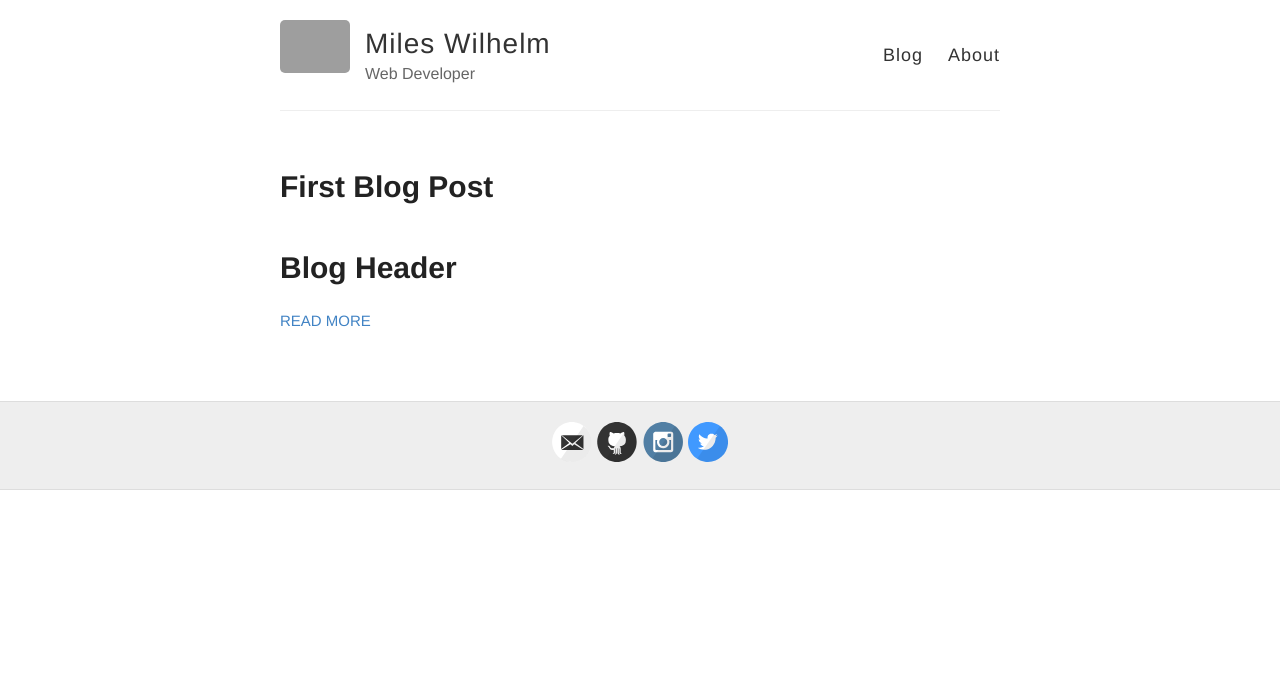
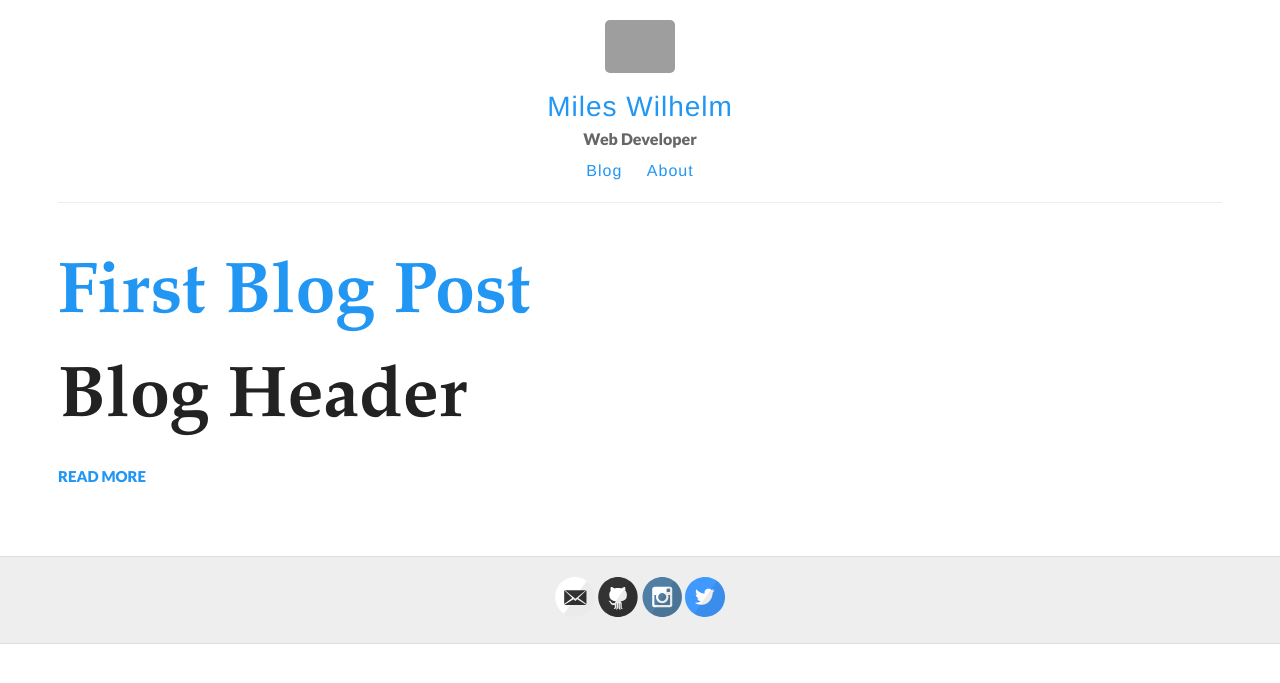
Before and after one commit to mileswilhelm/mileswilhelm.github.io, a Jekyll site: the page built from index.html, in a window 1280 px wide. Shown: the top 683 px of the page. Built offline with Jekyll 4.4.1, drawn with Linux system fonts in a browser that asks for light colours; some web fonts are replaced; grey boxes are pictures that could not be loaded.

Commit message:
adds ga, styling, other changes

```diff
--- a/_layouts/default.html
+++ b/_layouts/default.html
@@ -12,7 +12,9 @@
     <link rel="stylesheet" type="text/css" href="{{ site.baseurl }}/style.css" />
     <link rel="alternate" type="application/rss+xml" title="{{ site.name }} - {{ site.description }}" href="{{ site.baseurl }}/feed.xml" />
 
-    <!-- Created with Jekyll Now - http://github.com/barryclark/jekyll-now -->
+    <link href="https://fonts.googleapis.com/css?family=Lato:900|Source+Serif+Pro" rel="stylesheet">
+
+    {% include analytics.html %}
   </head>
 
   <body>
--- a/_sass/_variables.scss
+++ b/_sass/_variables.scss
@@ -4,7 +4,40 @@
 //
 
 // Colors
-$blue: #4183C4;
+$blue: #2196F3;
+$blue-light: #64B5F6;
+$blue-dark: #1976D2;
+$blue-alpha: #2979FF;
+
+$red: #1E88E5;
+$red-light: #64B5F6;
+$red-dark: #1565C0;
+$red-alpha: #2979FF;
+
+$green: #4CAF50;
+$green-light: #81C784;
+$green-dark: #388E3C;
+$green-alpha: #00E676;
+
+$purple: #673AB7;
+$purple-light: #9575CD;
+$purple-dark: #512DA8;
+$purple-alpha: #651FFF;
+
+$yellow: #FFEB3B;
+$yellow-light: #FFF176;
+$yellow-dark: #FBC02D;
+$yellow-alpha: #FFEA00;
+
+$orange: #FF5722;
+$orange-light: #FF8A65;
+$orange-dark: #E64A19;
+$orange-alpha: #FF3D00;
+
+$pink: #E91E63;
+$pink-light: #F06292;
+$pink-dark: #C2185B;
+$pink-alpha: #F50057;
 
 // Grays
 $black: #000;
@@ -14,14 +47,21 @@ $gray: #666;
 $lightGray: #eee;
 $white: #fff;
 
+//Blue Grays
+$dark-blue-gray: #00061a;
+$blue-gray: #000d33;
+$light-blue-gray: #ccd9ff;
+
 // Font stacks
 $helvetica: Helvetica, Arial, sans-serif;
 $helveticaNeue: "Helvetica Neue", Helvetica, Arial, sans-serif;
 $georgia: Georgia, serif;
+$serif-font-stack: "Lato","Trebuchet MS", "Segoe UI", "Helvetica Neue", Helvetica, Arial, sans-serif;
+$sans-serif-font-stack: "Source Serif Pro", "Palatino Linotype", Georgia, serif;
 
 // Mobile breakpoints
-@mixin mobile {
-  @media screen and (max-width: 640px) {
+@mixin tablet {
+  @media screen and (min-width: 768px) {
     @content;
   }
 }
--- a/style.scss
+++ b/style.scss
@@ -13,59 +13,54 @@
 /* BASE RULES */
 /**************/
 
+// html font-size 1.125em to equal 18px
 html {
-  font-size: 100%;
+  font-size: 1.125em;
 }
 
 body {
 	background: $white;
-  font: 18px/1.4 $helvetica;
-  color: $darkGray;
+  font-family: $serif-font-stack;
+  font-weight: 400;
+  line-height: 1.45;
+  color: $darkerGray;
 }
 
 .container {
   margin: 0 auto;
-  max-width: 740px;
-  padding: 0 10px;
+  max-width: 1200px;
+  padding: 0 1rem;
   width: 100%;
 }
 
 h1, h2, h3, h4, h5, h6 {
-  font-family: $helveticaNeue;
+  font-family: $sans-serif-font-stack;
   color: $darkerGray;
-  font-weight: bold;
+  font-weight: bolder;
+  margin-bottom: 1rem;
+  padding: 0;
+  line-height: 1.2;
 
-  line-height: 1.7;
-  margin: 1em 0 15px;
-  padding: 0;
-
-  @include mobile {
-    line-height: 1.4;
-  }
 }
 
 h1 {
-  font-size: 30px;
-  a {
-    color: inherit;
-  }
+  font-size: 3.998em;
 }
 
 h2 {
-  font-size: 24px;
+  font-size: 2.827em;
 }
 
 h3 {
-  font-size: 20px;
+  font-size: 1.999em;
 }
 
 h4 {
-  font-size: 18px;
-  color: $gray;
+  font-size: 1.414em;
 }
 
 p {
-  margin: 15px 0;
+  margin-bottom: 1.3em;
 }
 
 a {
@@ -78,7 +73,7 @@ a {
 }
 
 ul, ol {
-  margin: 15px 0;
+  margin-bottom: 1rem;
   padding-left: 30px;
 }
 
@@ -158,7 +153,7 @@ img {
   padding: 20px 0;
   border-bottom: 1px solid $lightGray;
 
-  @include mobile {
+  @include tablet {
     text-align: center;
   }
 }
@@ -169,7 +164,7 @@ img {
   height: 70px;
   margin-right: 15px;
 
-  @include mobile {
+  @include tablet {
     float: none;
     display: block;
     margin: 0 auto;
@@ -183,7 +178,7 @@ img {
 .site-info {
   float: left;
 
-  @include mobile {
+  @include tablet {
     float: none;
     display: block;
     margin: 0 auto;
@@ -205,7 +200,7 @@ img {
   color: $gray;
   font-size: 16px;
 
-  @include mobile {
+  @include tablet {
     margin: 3px 0;
   }
 }
@@ -216,7 +211,7 @@ nav {
   font-family: $helveticaNeue;
   font-size: 18px;
 
-  @include mobile {
+  @include tablet {
     float: none;
     margin-top: 9px;
     display: block;
@@ -230,7 +225,7 @@ nav {
     font-weight: 300;
     letter-spacing: 1px;
 
-    @include mobile {
+    @include tablet {
       margin: 0 10px;
       color: $blue;
     }
```
Also changed, not shown: _includes/analytics.html (+7 -9 lines).
